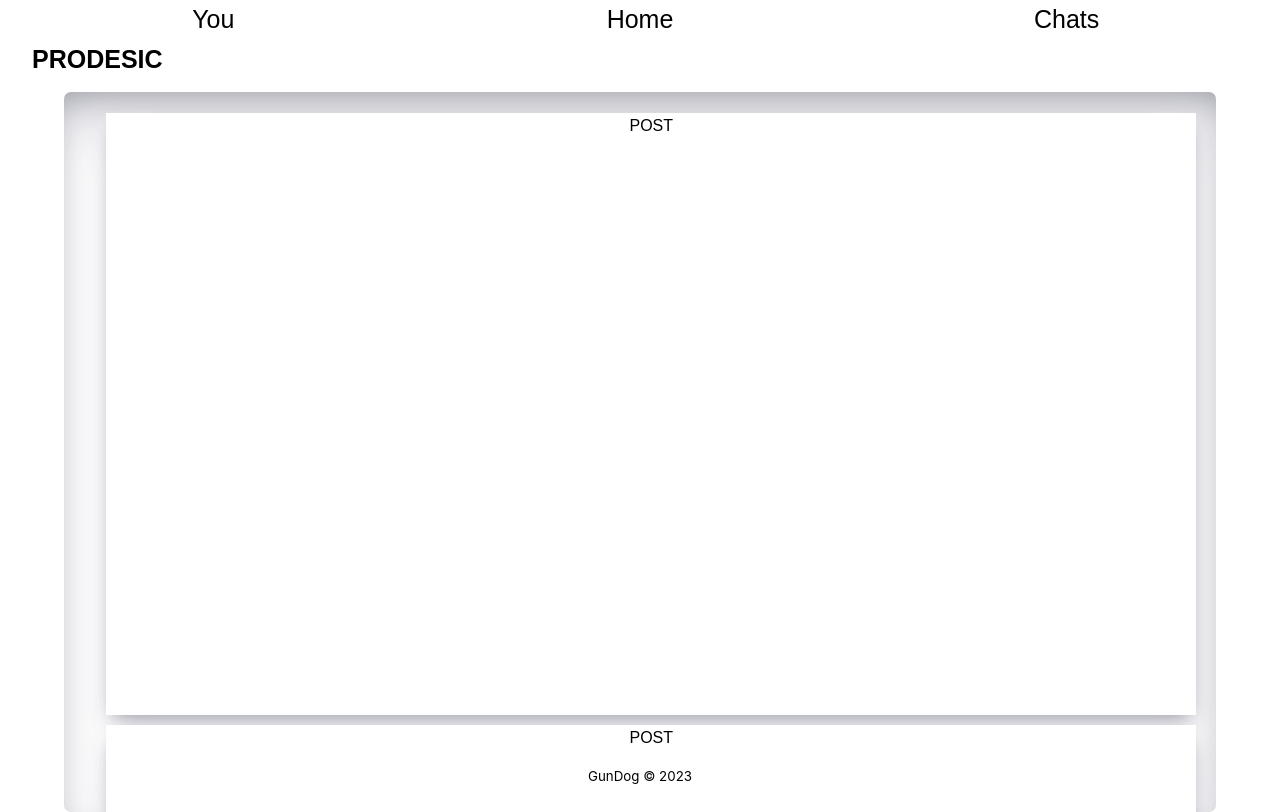
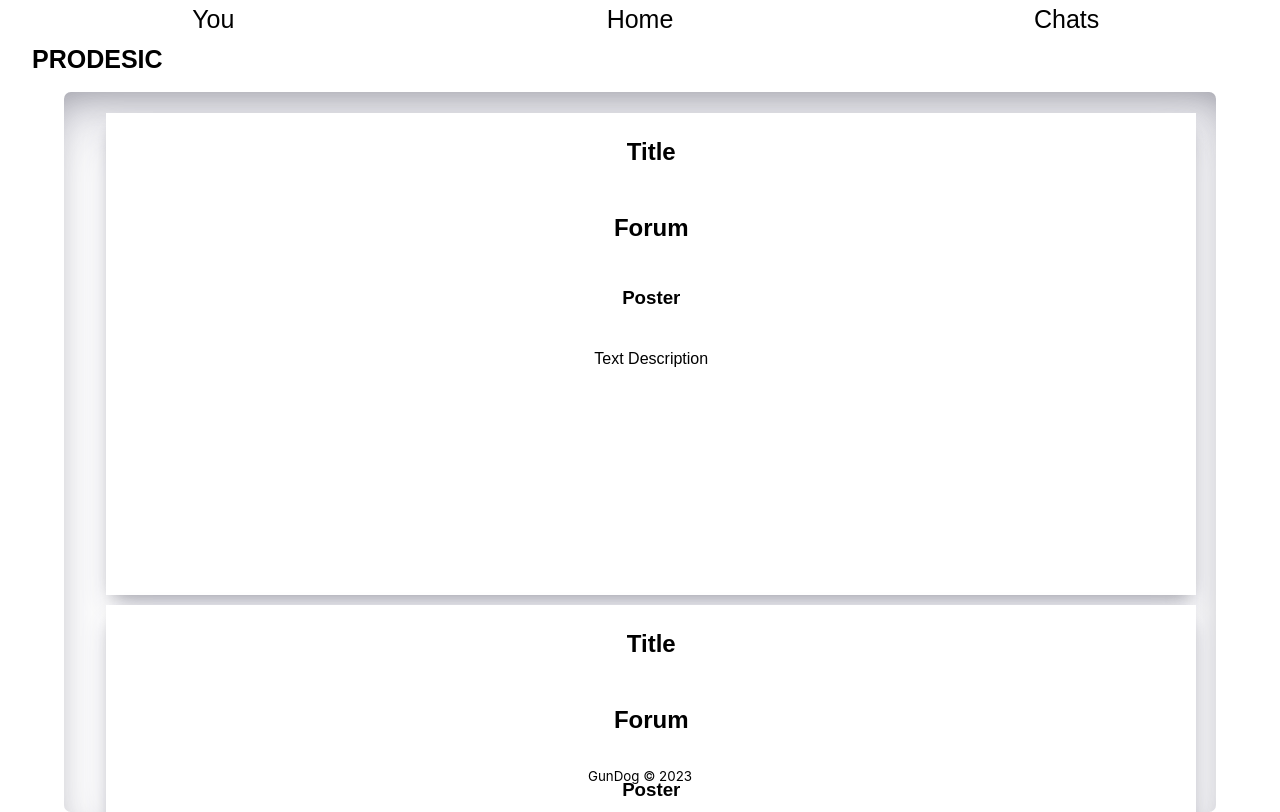
Before and after one commit to GundogCodes/GoodForum., a React (Vite) app: page / in a window 1280 px wide. Built offline with nearby package versions, Linux system fonts and the light colour scheme.

Commit message:
added the critical Post components

```diff
--- a/src/components/HomePosts/HomePosts.jsx
+++ b/src/components/HomePosts/HomePosts.jsx
@@ -1,26 +1,26 @@
 import styles from './HomePosts.module.scss'
-
+import Post from '../Post/Post'
 export default function HomePosts(){
     return(
         <div className={styles.HomePosts}>
             <section className={styles.homeView}>
                 <ul>
-                    <li>POST</li>
-                    <li>POST</li>
-                    <li>POST</li>
-                    <li>POST</li>
-                    <li>POST</li>
-                    <li>POST</li>
-                    <li>POST</li>
-                    <li>POST</li>
-                    <li>POST</li>
-                    <li>POST</li>
-                    <li>POST</li>
-                    <li>POST</li>
-                    <li>POST</li>
-                    <li>POST</li>
-                    <li>POST</li>
-                    <li>POST</li>
+                    <li><Post /></li>
+                    <li><Post /></li>
+                    <li><Post /></li>
+                    <li><Post /></li>
+                    <li><Post /></li>
+                    <li><Post /></li>
+                    <li><Post /></li>
+                    <li><Post /></li>
+                    <li><Post /></li>
+                    <li><Post /></li>
+                    <li><Post /></li>
+                    <li><Post /></li>
+                    <li><Post /></li>
+                    <li><Post /></li>
+                    <li><Post /></li>
+                    <li><Post /></li>
                 </ul>
                     <li>POST</li>
             </section>
--- a/src/components/HomePosts/HomePosts.module.scss
+++ b/src/components/HomePosts/HomePosts.module.scss
@@ -35,7 +35,7 @@
             align-items: flex-start;
             align-items: center;
             width: 85vw;
-            height: 75vh;
+            height: 60vh;
             margin: 5px;
             margin-right: 22.5px;
             color: black;
@@ -75,7 +75,7 @@
                 align-items: center;
                width: 95vw;
 
-                height: 100vh;
+                height: 60vh;
                 margin: 0.5vmin;
 
                 border: solid black 1vmin;
--- a/src/components/Post/Post.jsx
+++ b/src/components/Post/Post.jsx
@@ -2,7 +2,16 @@ import styles from './Post.module.scss'
 export default function Post(){
     return(
         <div className={styles.Post}>
-
+            <h2>Title</h2>
+            <h2>Forum</h2>
+            <h3>Poster</h3>
+            <section>
+                {/* {img?
+                <div>img</div>
+                :
+                <></>} */}
+                <p>Text Description</p>
+            </section>
         </div>
     )
 }
--- a/src/components/Post/Post.module.scss
+++ b/src/components/Post/Post.module.scss
@@ -0,0 +1,6 @@
+.Post{
+    display: flex;
+    flex-direction: column;
+    justify-content: center;
+    align-items: center;
+}
--- a/src/components/UserPosts/UserPosts.jsx
+++ b/src/components/UserPosts/UserPosts.jsx
@@ -1,16 +1,16 @@
 import styles from './UserPosts.module.scss'
-
+import Post from '../Post/Post'
 export default function UserPosts(){
     return(
         <div className={styles.UserPosts}>
             <ul>
                 <li className={styles.yourPosts}>Your Posts</li>
-                <li></li>
-                <li></li>
-                <li></li>
-                <li></li>
-                <li></li>
-                <li></li>
+                <li><Post /></li>
+                <li><Post /></li>
+                <li><Post /></li>
+                <li><Post /></li>
+                <li><Post /></li>
+                <li><Post /></li>
             </ul>
 
         </div>
--- a/src/components/UserPosts/UserPosts.module.scss
+++ b/src/components/UserPosts/UserPosts.module.scss
@@ -30,7 +30,7 @@
         }
         li{
             border-radius: 7px;
-            height: 50vh;
+            height: 60vh;
             margin: 5px;
             background-color: white;
             box-shadow: rgba(50, 50, 93, 0.25) 0px 13px 27px -5px, rgba(0, 0, 0, 0.3) 0px 8px 16px -8px;
@@ -71,7 +71,7 @@
                 flex-direction: column;
                 align-items: center;
                 width: 80vw;
-                height: 25vh;
+                height: 60vh;
                 margin: 0.5vmin;
 
                 box-shadow: rgba(50, 50, 93, 0.25) 0px 13px 27px -5px, rgba(0, 0, 0, 0.3) 0px 8px 16px -8px;
```
